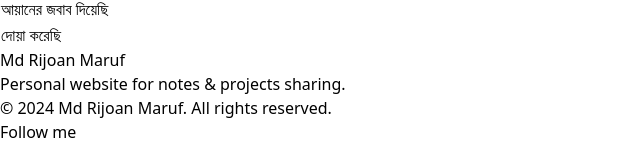
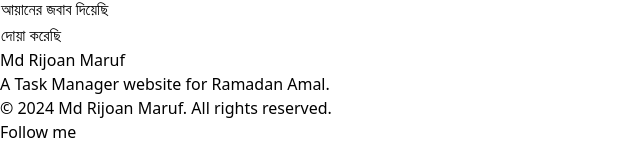
Before and after one commit to mdrijoanmaruf/Ramadan-Task-Manager, a React (Vite) app: page / in a window 1280 px wide. Shown: the part 922-1064 px from the top of the page, without its empty margins (0-640 px from the left). Built offline with nearby package versions, Linux system fonts and the light colour scheme; no server answers.

Commit message:
Update footer

```diff
--- a/src/components/Footer.jsx
+++ b/src/components/Footer.jsx
@@ -9,7 +9,7 @@ const Footer = () => {
           <div className="space-y-4">
             <h3 className="text-lg font-semibold text-green-700">Md Rijoan Maruf</h3>
             <p className="text-sm font-[500]">
-              Personal website for notes & projects sharing.
+              A Task Manager website for Ramadan Amal.
             </p>
             <p className="text-sm font-[500]">
               © 2024 Md Rijoan Maruf. All rights reserved.
```
